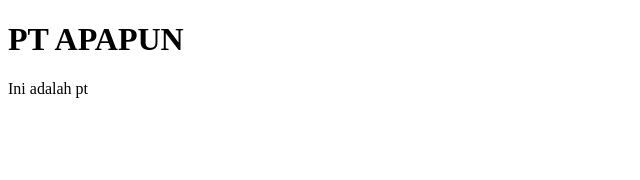
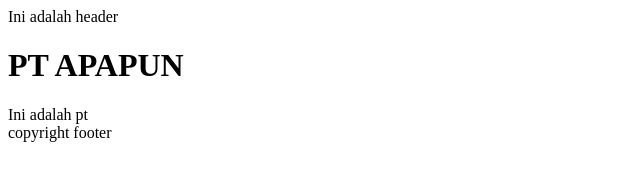
Before and after one commit to arifin-zaeyn/TestGit, a plain HTML site: page index.html in a window 1280 px wide. Shown: the whole page, without its empty margins (0-640 px from the left). Drawn offline with Linux system fonts and the light colour scheme.

Commit message:
membuat header dan footer

```diff
--- a/index.html
+++ b/index.html
@@ -6,8 +6,12 @@
   <title>Latihan Git</title>
 </head>
 <body>
+  <header>Ini adalah header</header>
   <h1>PT APAPUN</h1>
   <div>Ini adalah pt</div>
+
+
+  <footer>copyright footer</footer>
   </div>
 </body>
 </html>
```
